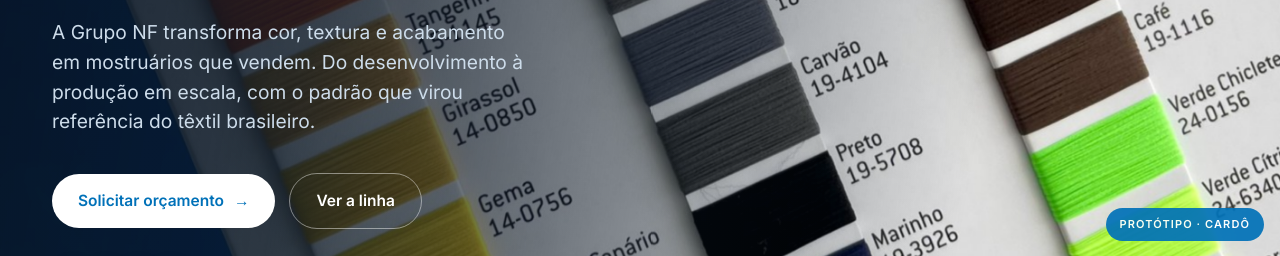
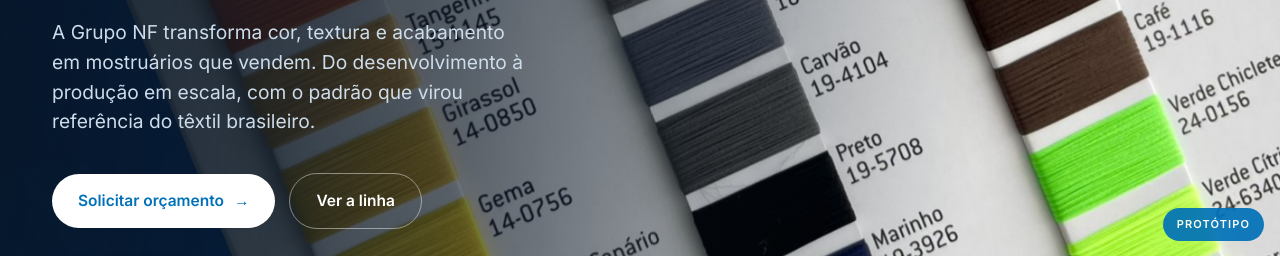
Before and after one commit to cardo-jpg/nf-site-proto, a plain HTML site: page index.html in a window 1280 px wide. Shown: the part 543-799 px from the top of the page. Drawn offline with Linux system fonts and the light colour scheme.

Commit message:
Selo passa a ser so "Protótipo" (sem o nome da agencia) para envio ao cliente
Co-Authored-By: Claude Opus 4.8 <noreply@anthropic.com>

```diff
--- a/index.html
+++ b/index.html
@@ -499,7 +499,7 @@
   </div>
 </footer>
 
-<div class="proto">Protótipo · Cardô</div>
+<div class="proto">Protótipo</div>
 
 <script>
 // nav scroll state
```
